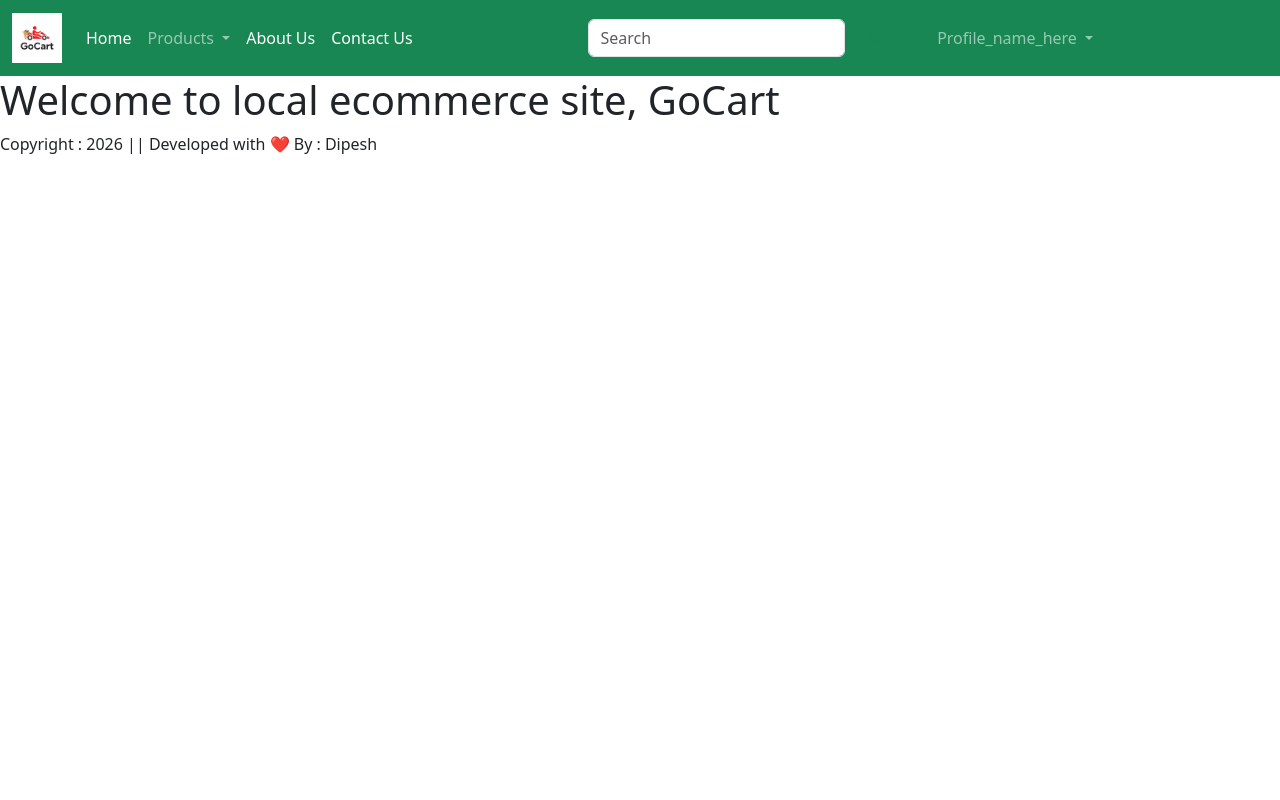
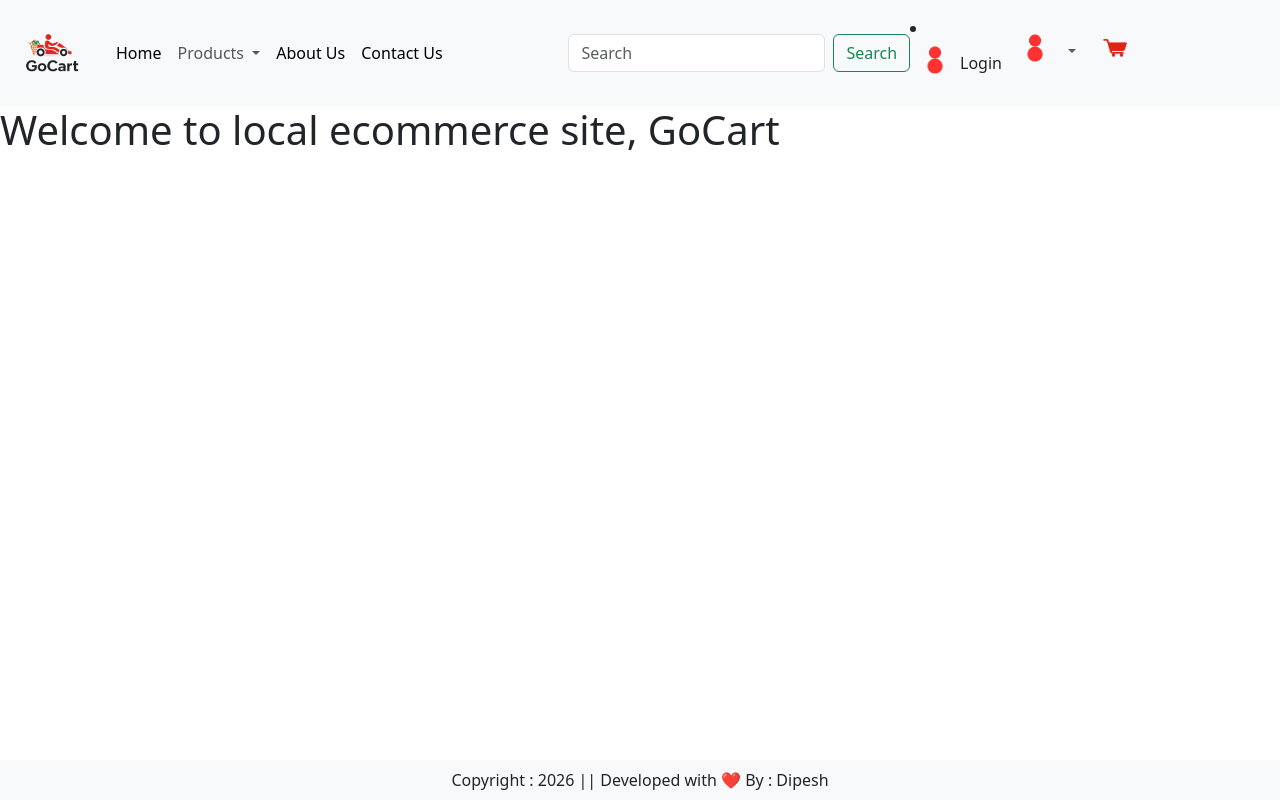
Before and after one commit to dipeshluitel/Ecommerce-Website, a Django app: page /gocart/home/ in a window 1280 px wide. Run offline with Django 5.2, Linux system fonts and the light colour scheme; some libraries are stand-ins or nearby versions.

Commit message:
fix(UI/UX): Nav Bar nav items are updated/footer fixed

```diff
--- a/ecommerce/goCart/templates/goCart/base.html
+++ b/ecommerce/goCart/templates/goCart/base.html
@@ -15,10 +15,10 @@
 </head>
 
 <body>
-    <nav class="navbar navbar-expand-lg navbar-dark bg-success">
+    <nav class="navbar navbar-expand-lg navbar-light bg-light">
         <div class="container-fluid">
             <a class="navbar-brand" href="#">
-                <img src="{% static 'goCart/images/brand-logo.png'%}" width="50" height="50" alt="">
+                <img src="{% static 'goCart/images/brand-logo.png'%}" width="80" height="80" alt="">
             </a>
             <button class="navbar-toggler" type="button" data-bs-toggle="collapse"
                 data-bs-target="#navbarSupportedContent" aria-controls="navbarSupportedContent" aria-expanded="false"
@@ -46,30 +46,38 @@
                         </ul>
                     </li>
                     <li class="nav-item">
-                        <a class="nav-link text-white" href="#">About Us</a>
+                        <a class="nav-link text-black " href="#">About Us</a>
                     </li>
                     <li class="nav-item">
-                        <a class="nav-link text-white" href="#">Contact Us</a>
+                        <a class="nav-link text-black " href="#">Contact Us</a>
                     </li>
                 </ul>
                 <form class="d-flex" role="search">
                     <input class="form-control me-2" type="search" placeholder="Search" aria-label="Search" />
                     <button class="btn btn-outline-success" type="submit">Search</button>
                 </form>
-
+                <li class="nav-item">
+                    <a class="nav-link" aria-current="page"> <img src="{% static 'goCart/images/user-logo.png' %}"
+                            width="50" height="50" alt="">Login</a>
+                </li>
                 <ul class="navbar-nav me-auto mb-2 mb-lg-0">
                     <li class="nav-item dropdown">
                         <a class="nav-link dropdown-toggle" href="#" role="button" data-bs-toggle="dropdown"
                             aria-expanded="false">
-                            Profile_name_here
+                            <img src="{% static 'goCart/images/user-logo.png' %}" width="50" height="50" alt="">
                         </a>
                         <ul class="dropdown-menu">
+                            <li><strong>Profile_name_here</strong></li>
                             <li><a class="dropdown-item" href="#">Profile</a></li>
                             <li><a class="dropdown-item" href="#">Orders</a></li>
                             <li><a class="dropdown-item" href="#">Change Password</a></li>
                             <li><a class="dropdown-item" href="#">Logout</a></li>
                         </ul>
 
+                    </li>
+                    <li class="nav-item">
+                        <a class="nav-link" aria-current="page" href="{% url 'goCart:home'%}"><img
+                                src="{% static 'goCart/images/cart-logo.png'%}" width="50" height="50" alt=""></a>
                     </li>
                 </ul>
             </div>
@@ -78,7 +86,7 @@
 
     {% block main-content %}{% endblock main-content %}
 
-    <footer>
+    <footer class="container-fluid bg-light text-center p-2 mt-5 fixed-bottom">
         Copyright : 2026 || Developed with ❤️ By : Dipesh
     </footer>
 
```
Also changed, not shown: ecommerce/goCart/static/goCart/images/brand-logo.png, ecommerce/goCart/static/goCart/images/cart-logo.png (added), ecommerce/goCart/static/goCart/images/user-logo.png (added).
